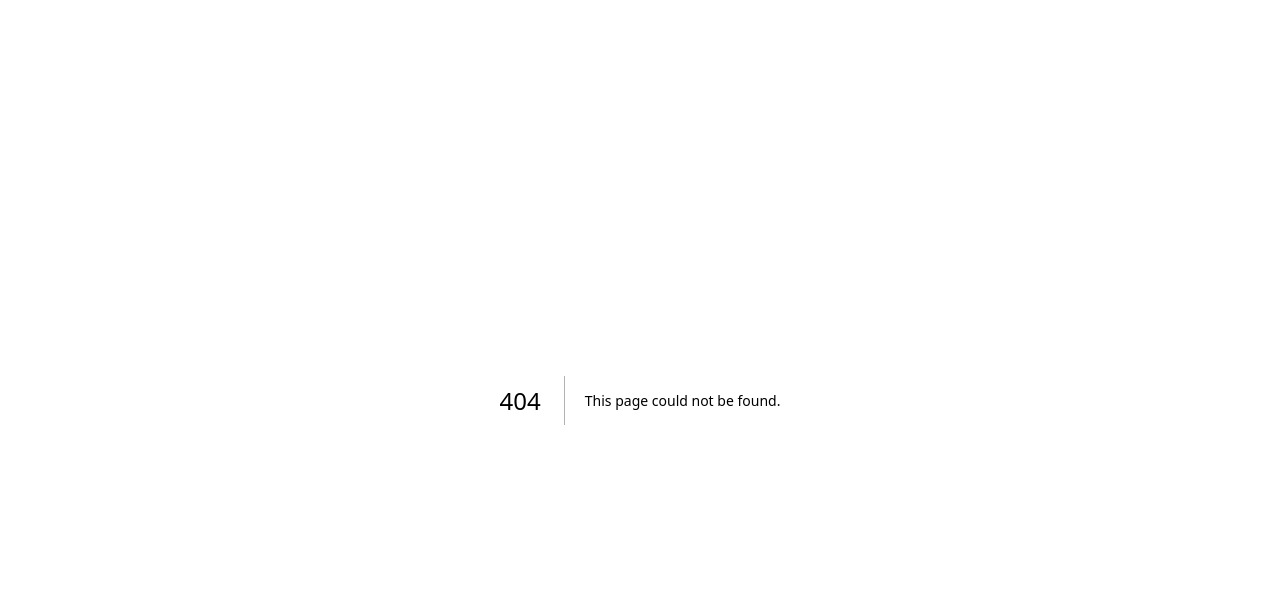
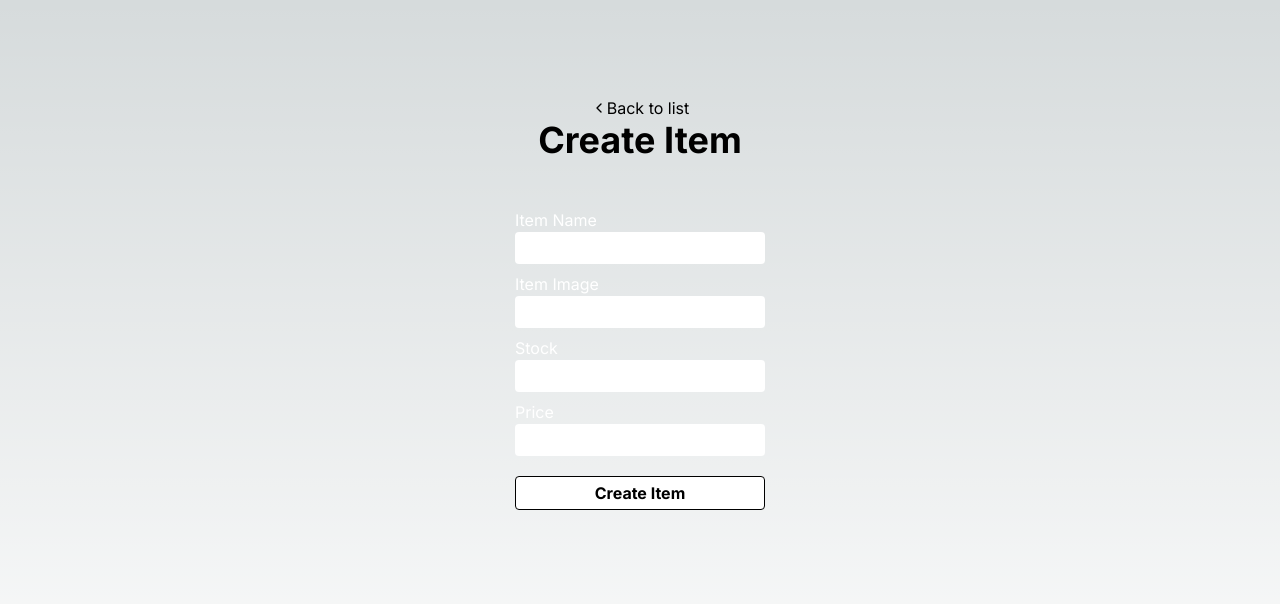
Before and after one commit to giannidona/manage-inventory, a Next.js app: page /create-item in a window 1280 px wide. Before the commit this address had no page. Shown: the top 604 px of the page. Built offline with nearby package versions, Linux system fonts and the light colour scheme.

Commit message:
feat: ➕ create item

```diff
--- /dev/null
+++ b/src/app/(items)/create-item/page.tsx
@@ -0,0 +1,106 @@
+"use client";
+
+import { createItem } from "@/actions/createItem";
+import { FormEvent, useState } from "react";
+import Link from "next/link";
+import { ChevronLeft } from "lucide-react";
+import { useRouter } from "next/navigation";
+
+export default function CreateItemPage() {
+  const router = useRouter();
+
+  const [itemName, setItemName] = useState("");
+  const [itemImage, setItemImage] = useState("");
+  const [stock, setStock] = useState("");
+  const [price, setPrice] = useState("");
+
+  const onSubmit = async (e: FormEvent) => {
+    e.preventDefault();
+
+    const stockNumber = Number(stock);
+    const priceNumber = Number(price);
+
+    const result = await createItem({
+      itemName,
+      itemImage,
+      stock: stockNumber,
+      price: priceNumber,
+    });
+
+    if (result.success) {
+      router.push("/");
+    } else {
+      console.log("Error updating item: " + result.error);
+    }
+  };
+
+  return (
+    <div className="flex min-h-screen flex-col items-center p-24">
+      <Link
+        className="flex transition-all ease-in-out hover:text-white/50"
+        href="/"
+      >
+        <ChevronLeft className="w-4" />
+        Back to list
+      </Link>
+
+      <h1 className="mb-12 text-4xl font-bold">Create Item</h1>
+      <form className="text-white" onSubmit={onSubmit}>
+        <div className="mb-2">
+          <div>
+            <label htmlFor="name">Item Name</label>
+          </div>
+          <input
+            className="rounded px-2 py-1 text-black"
+            type="text"
+            id="name"
+            onChange={(e) => setItemName(e.target.value)}
+            value={itemName}
+          />
+        </div>
+        <div className="mb-2">
+          <div>
+            <label htmlFor="image">Item Image</label>
+          </div>
+          <input
+            className="rounded px-2 py-1 text-black"
+            type="text"
+            id="image"
+            onChange={(e) => setItemImage(e.target.value)}
+            value={itemImage}
+          />
+        </div>
+        <div className="mb-2">
+          <div>
+            <label htmlFor="stock">Stock</label>
+          </div>
+          <input
+            className="rounded px-2 py-1 text-black"
+            type="number"
+            id="stock"
+            onChange={(e) => setStock(e.target.value)}
+            value={stock}
+          />
+        </div>
+        <div className="mb-5">
+          <div>
+            <label htmlFor="price">Price</label>
+          </div>
+          <input
+            className="rounded px-2 py-1 text-black"
+            type="number"
+            id="price"
+            onChange={(e) => setPrice(e.target.value)}
+            value={price}
+          />
+        </div>
+        <button
+          className="w-full rounded border border-black bg-white px-3 py-1 font-bold text-black transition-all duration-300 ease-in-out hover:border-white hover:bg-black hover:text-white"
+          type="submit"
+        >
+          Create Item
+        </button>
+      </form>
+    </div>
+  );
+}
```
Also changed, not shown: public/fanta.png (added).
